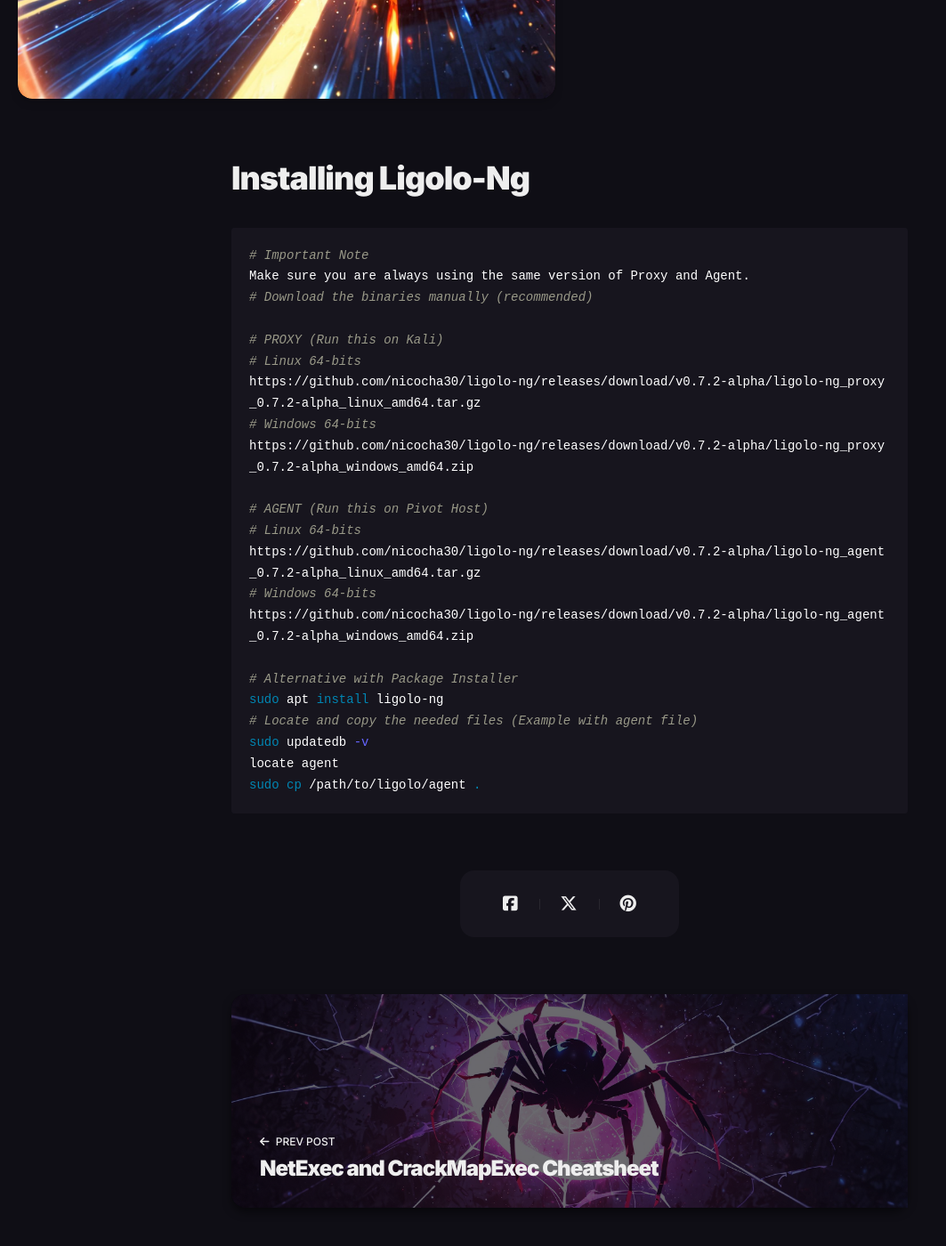
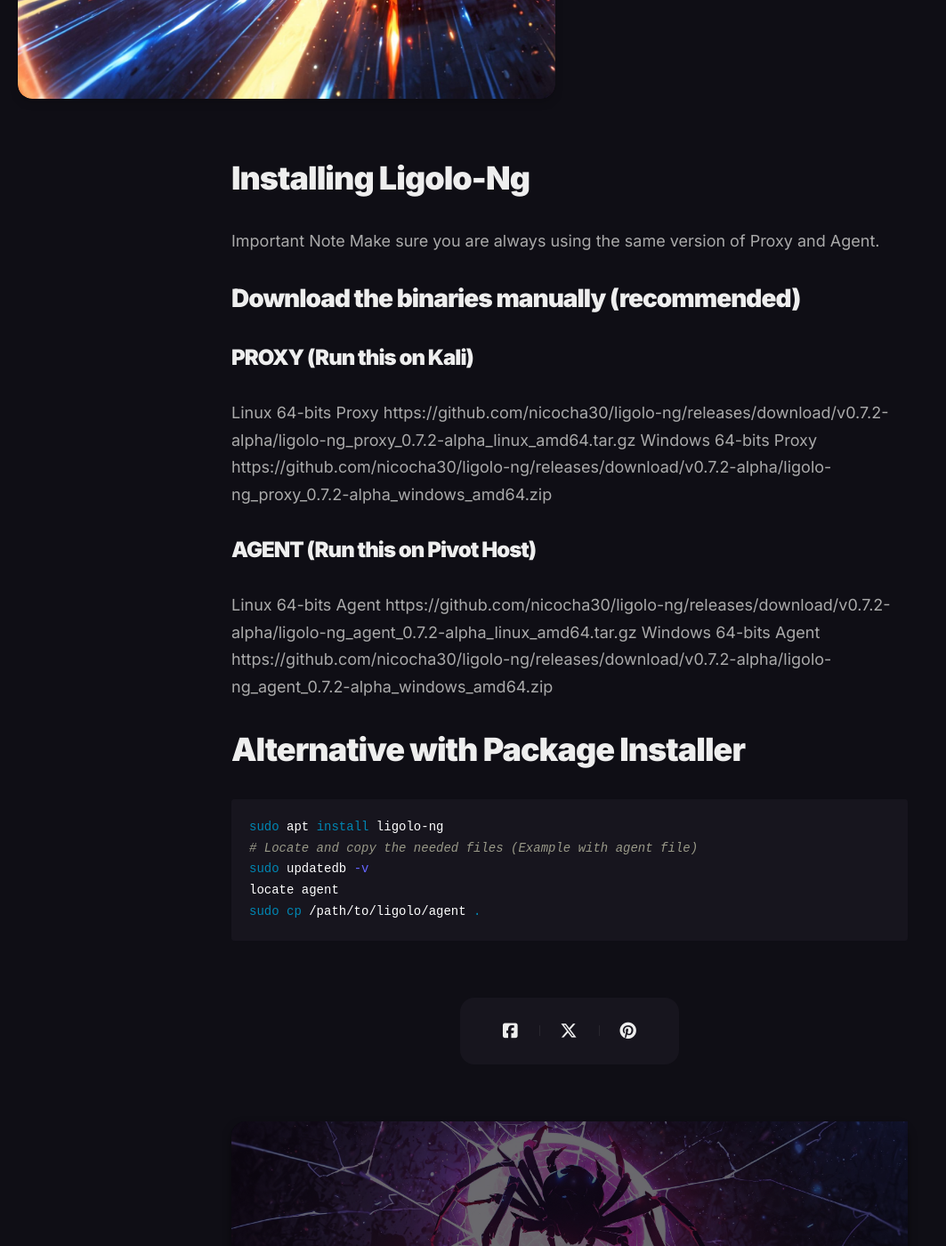
Before and after one commit to Vorkharium/vorkharium.github.io, a Jekyll site: the page built from _posts/2024-10-31-Ligolo-Ng-Cheatsheet.md, in a window 1280 px wide and 1400 px high, scrolled down 583 px. Shown: the whole window at 89% size, without its empty margins (0-1063 px from the left). Built offline with Jekyll 4.4.1, drawn with Linux system fonts in a browser that asks for light colours; comment, search, counter and statistics services are not loaded.

Commit message:
Update 2024-10-31-Ligolo-Ng-Cheatsheet.md

````diff
--- a/_posts/2024-10-31-Ligolo-Ng-Cheatsheet.md
+++ b/_posts/2024-10-31-Ligolo-Ng-Cheatsheet.md
@@ -7,24 +7,23 @@
 tags:   [Cheatsheets, Tools, Pivoting]
 ---
 # Installing Ligolo-Ng
-```shell
-# Important Note
+Important Note
 Make sure you are always using the same version of Proxy and Agent.
-# Download the binaries manually (recommended)
-
-# PROXY (Run this on Kali)
-# Linux 64-bits
+## Download the binaries manually (recommended)
+### PROXY (Run this on Kali)
+Linux 64-bits Proxy
 https://github.com/nicocha30/ligolo-ng/releases/download/v0.7.2-alpha/ligolo-ng_proxy_0.7.2-alpha_linux_amd64.tar.gz
-# Windows 64-bits
+Windows 64-bits Proxy
 https://github.com/nicocha30/ligolo-ng/releases/download/v0.7.2-alpha/ligolo-ng_proxy_0.7.2-alpha_windows_amd64.zip
 
-# AGENT (Run this on Pivot Host)
-# Linux 64-bits
+### AGENT (Run this on Pivot Host)
+Linux 64-bits Agent
 https://github.com/nicocha30/ligolo-ng/releases/download/v0.7.2-alpha/ligolo-ng_agent_0.7.2-alpha_linux_amd64.tar.gz
-# Windows 64-bits
+Windows 64-bits Agent
 https://github.com/nicocha30/ligolo-ng/releases/download/v0.7.2-alpha/ligolo-ng_agent_0.7.2-alpha_windows_amd64.zip
 
 # Alternative with Package Installer
+```shell
 sudo apt install ligolo-ng
 # Locate and copy the needed files (Example with agent file)
 sudo updatedb -v
````
